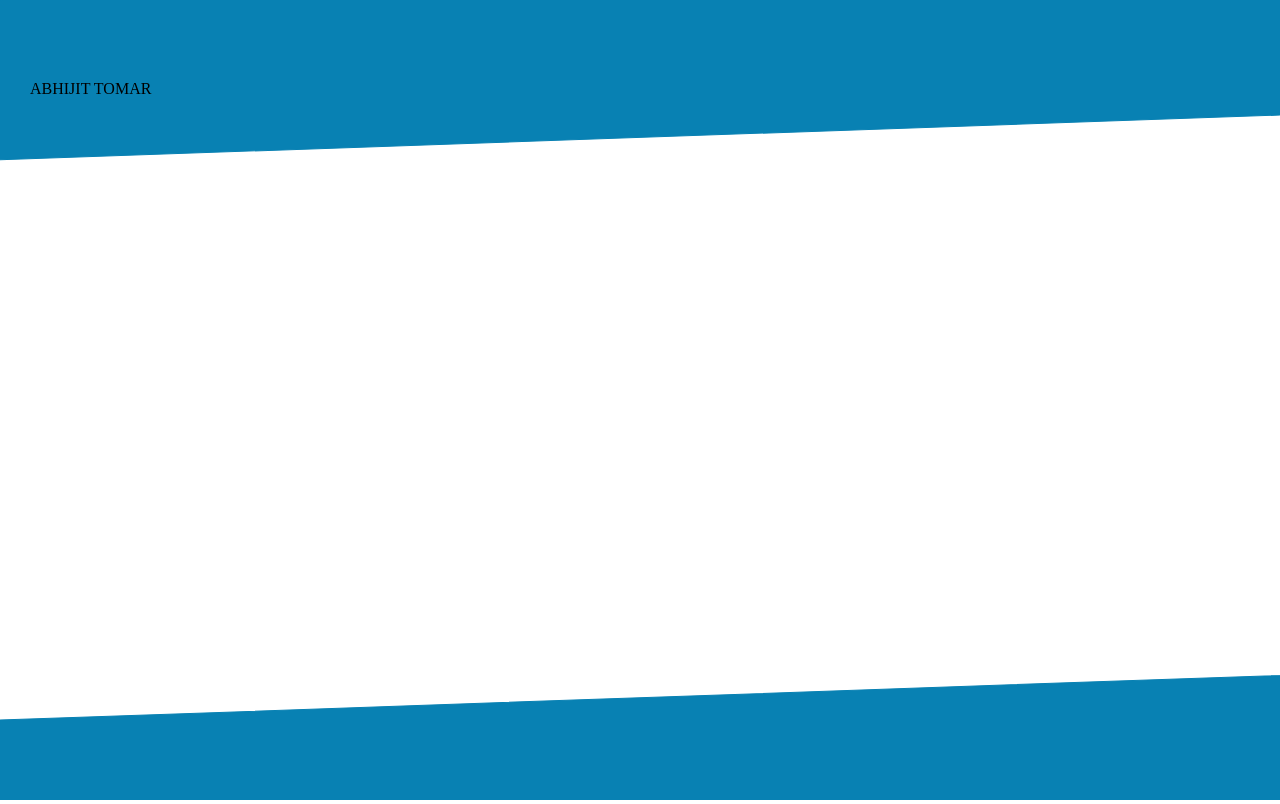
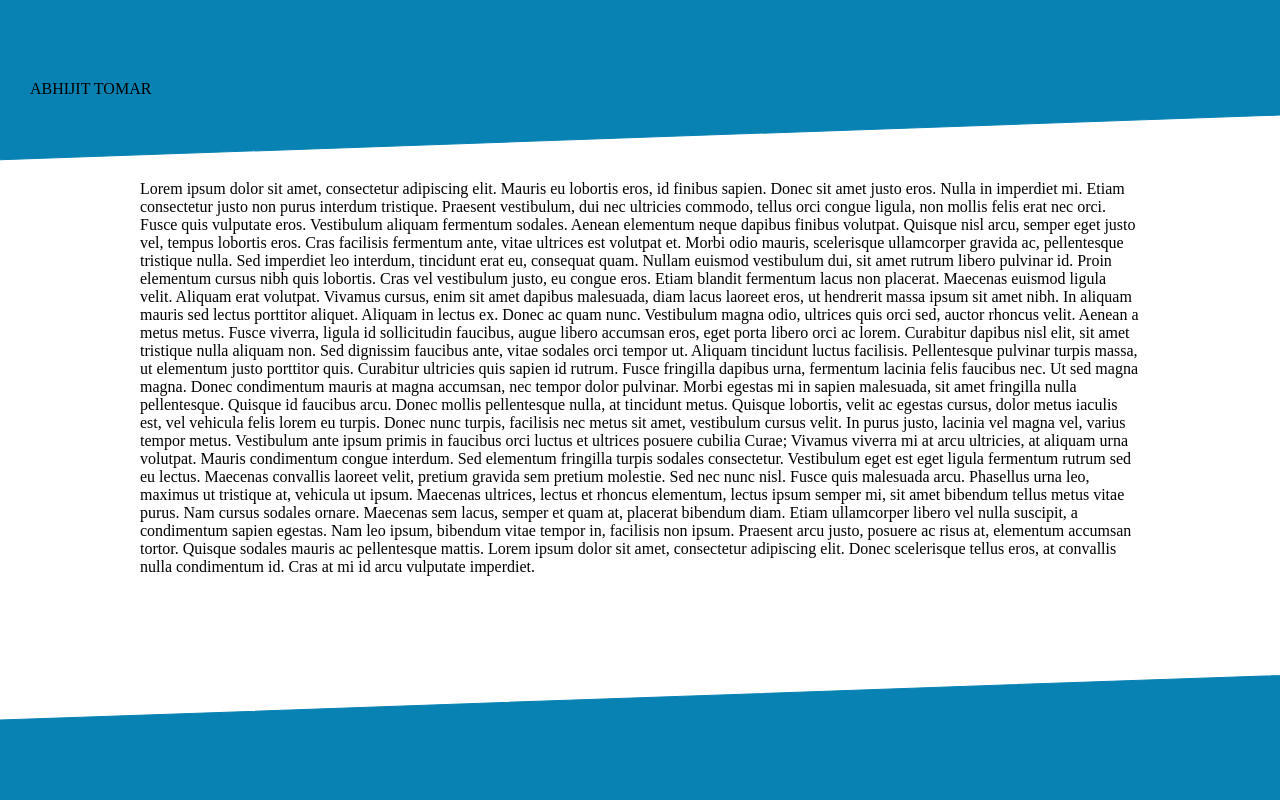
Before and after one commit to abhijitt/Home-sweet-home, a plain HTML site: page index.html in a window 1280 px wide. Drawn offline with Linux system fonts and the light colour scheme.

Commit message:
position fixed for bg and added content layer

```diff
--- a/all.css
+++ b/all.css
@@ -10,7 +10,7 @@ body{
 /*The background layer*/
 #layer_background
 {
-    position:absolute;
+    position:fixed;
     top:0px;
     bottom:0px;
     left:0px;
@@ -22,10 +22,10 @@ body{
     height:100%;
     width:100%;
 }
-/*The background layers*/
+/*The header layers*/
 #layer_header
 {
-    position:absolute;
+    position:fixed;
     top:0px;
     bottom:0px;
     left:0px;
@@ -39,3 +39,18 @@ body{
     left:30px;
     display:table;
 }
+/*The content layers*/
+.layer_content
+{
+    position:absolute;
+    top:20%;
+    bottom:0px;
+    left:0px;
+    right:0px;
+    z-index:-1;
+}
+.content_container
+{
+    margin:20px auto;
+    width:1000px;
+}
--- a/index.html
+++ b/index.html
@@ -40,6 +40,20 @@
             </div>
         </div>
 
+        <div class = "layer_content">
+            <div class = "content_container">
+                Lorem ipsum dolor sit amet, consectetur adipiscing elit. Mauris eu lobortis eros, id finibus sapien. Donec sit amet justo eros. Nulla in imperdiet mi. Etiam consectetur justo non purus interdum tristique. Praesent vestibulum, dui nec ultricies commodo, tellus orci congue ligula, non mollis felis erat nec orci. Fusce quis vulputate eros. Vestibulum aliquam fermentum sodales. Aenean elementum neque dapibus finibus volutpat.
+
+                Quisque nisl arcu, semper eget justo vel, tempus lobortis eros. Cras facilisis fermentum ante, vitae ultrices est volutpat et. Morbi odio mauris, scelerisque ullamcorper gravida ac, pellentesque tristique nulla. Sed imperdiet leo interdum, tincidunt erat eu, consequat quam. Nullam euismod vestibulum dui, sit amet rutrum libero pulvinar id. Proin elementum cursus nibh quis lobortis. Cras vel vestibulum justo, eu congue eros. Etiam blandit fermentum lacus non placerat. Maecenas euismod ligula velit.
+
+                Aliquam erat volutpat. Vivamus cursus, enim sit amet dapibus malesuada, diam lacus laoreet eros, ut hendrerit massa ipsum sit amet nibh. In aliquam mauris sed lectus porttitor aliquet. Aliquam in lectus ex. Donec ac quam nunc. Vestibulum magna odio, ultrices quis orci sed, auctor rhoncus velit. Aenean a metus metus. Fusce viverra, ligula id sollicitudin faucibus, augue libero accumsan eros, eget porta libero orci ac lorem. Curabitur dapibus nisl elit, sit amet tristique nulla aliquam non. Sed dignissim faucibus ante, vitae sodales orci tempor ut. Aliquam tincidunt luctus facilisis. Pellentesque pulvinar turpis massa, ut elementum justo porttitor quis.
+
+                Curabitur ultricies quis sapien id rutrum. Fusce fringilla dapibus urna, fermentum lacinia felis faucibus nec. Ut sed magna magna. Donec condimentum mauris at magna accumsan, nec tempor dolor pulvinar. Morbi egestas mi in sapien malesuada, sit amet fringilla nulla pellentesque. Quisque id faucibus arcu. Donec mollis pellentesque nulla, at tincidunt metus. Quisque lobortis, velit ac egestas cursus, dolor metus iaculis est, vel vehicula felis lorem eu turpis. Donec nunc turpis, facilisis nec metus sit amet, vestibulum cursus velit. In purus justo, lacinia vel magna vel, varius tempor metus. Vestibulum ante ipsum primis in faucibus orci luctus et ultrices posuere cubilia Curae; Vivamus viverra mi at arcu ultricies, at aliquam urna volutpat. Mauris condimentum congue interdum. Sed elementum fringilla turpis sodales consectetur. Vestibulum eget est eget ligula fermentum rutrum sed eu lectus. Maecenas convallis laoreet velit, pretium gravida sem pretium molestie.
+
+                Sed nec nunc nisl. Fusce quis malesuada arcu. Phasellus urna leo, maximus ut tristique at, vehicula ut ipsum. Maecenas ultrices, lectus et rhoncus elementum, lectus ipsum semper mi, sit amet bibendum tellus metus vitae purus. Nam cursus sodales ornare. Maecenas sem lacus, semper et quam at, placerat bibendum diam. Etiam ullamcorper libero vel nulla suscipit, a condimentum sapien egestas. Nam leo ipsum, bibendum vitae tempor in, facilisis non ipsum. Praesent arcu justo, posuere ac risus at, elementum accumsan tortor. Quisque sodales mauris ac pellentesque mattis. Lorem ipsum dolor sit amet, consectetur adipiscing elit. Donec scelerisque tellus eros, at convallis nulla condimentum id. Cras at mi id arcu vulputate imperdiet.
+            </div>
+        </div>
+
         <script src="jquery.js"></script>
         <script src="all.js"></script>
 	</body>
```
